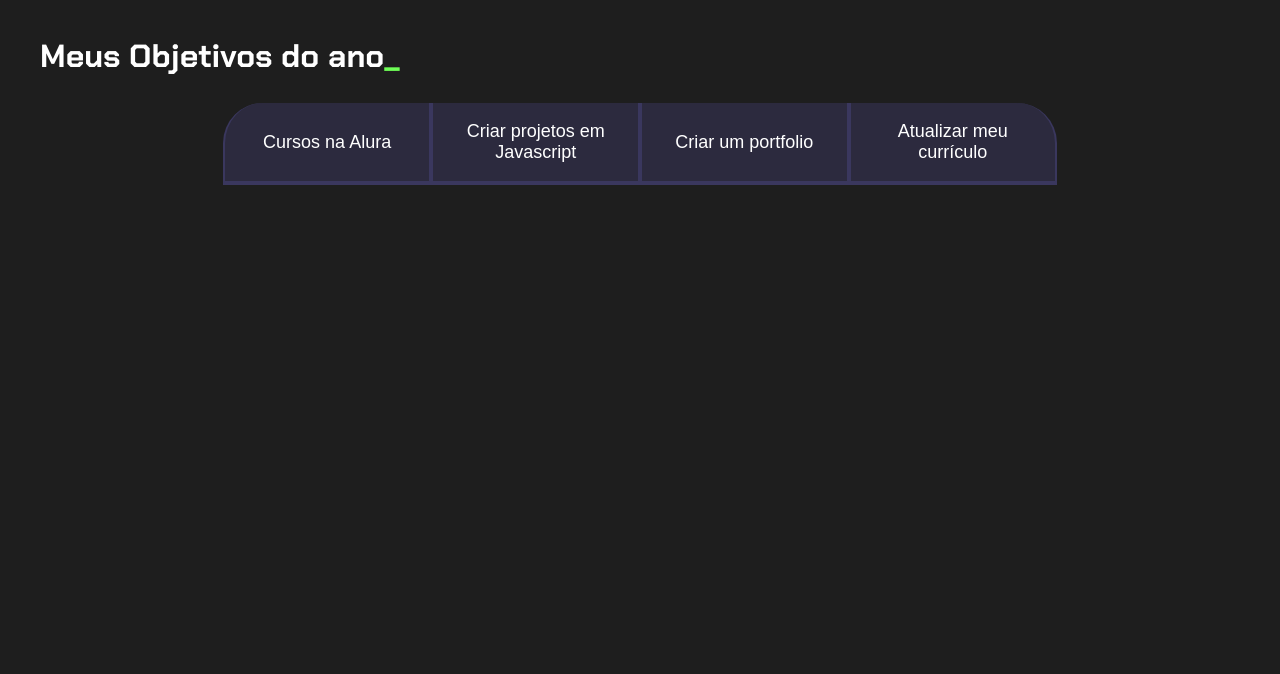
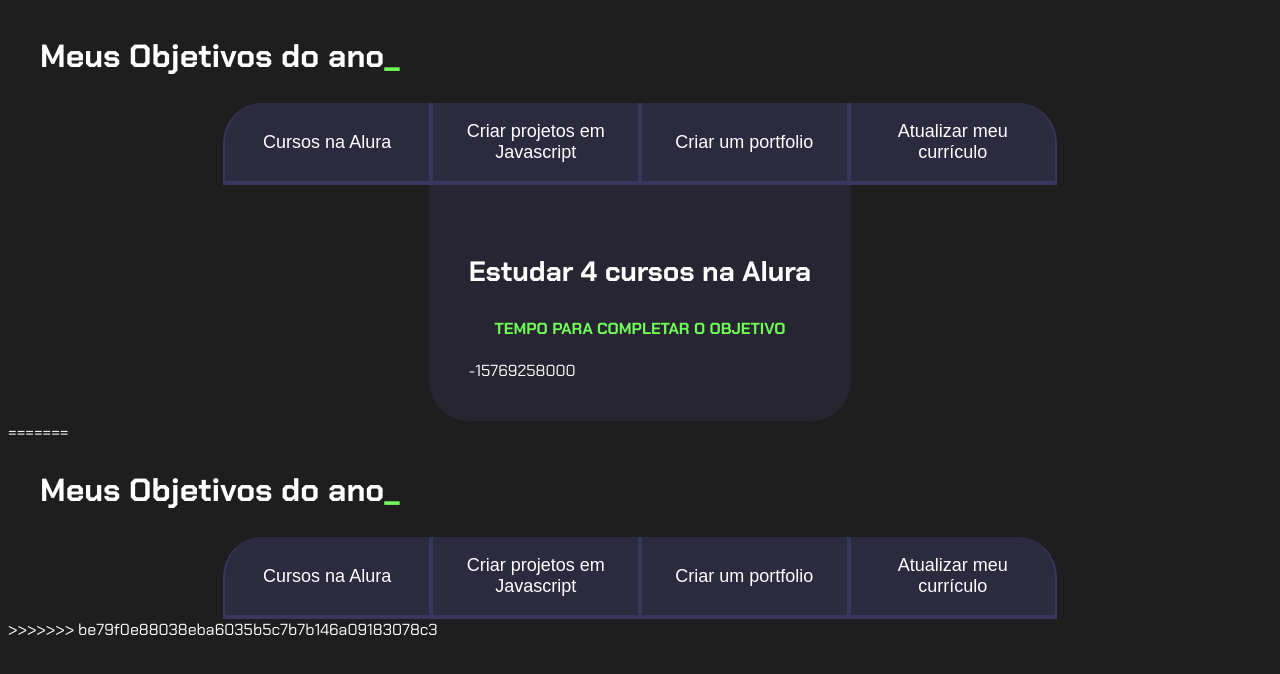
Before and after one commit to adhan-mattos/projeto-de-vida., a plain HTML site: page index.html in a window 1280 px wide. Drawn offline with Linux system fonts and the light colour scheme.

Commit message:
index.html

```diff
--- a/index.html
+++ b/index.html
@@ -17,5 +17,50 @@
             <button class="botao">Criar um portfolio</button>
             <button class="botao">Atualizar meu currículo</button>
         </div>
+        <div class="abas-textos">
+            <div class="aba-conteudo ativo">
+                <h3 class="aba-conteudo-titulo-principal">Estudar 4 cursos na Alura</h3>
+                <h4 class="aba-conteudo-titulo-secundario">Tempo para completar o objetivo</h4>
+                <div class="contador"></div>
+            </div>
+            <div class="aba-conteudo">
+                <h3 class="aba-conteudo-titulo-principal">Criar 5 projetos em Javascript</h3>
+                <h4 class="aba-conteudo-titulo-secundario">Tempo para completar o objetivo</h4>
+                <div class="contador"></div>
+            </div>
+            <div class="aba-conteudo">
+                <h3 class="aba-conteudo-titulo-principal">Criar um portfolio com os meus 3 melhores projetos</h3>
+                <h4 class="aba-conteudo-titulo-secundario">Tempo para completar o objetivo</h4>
+                <div class="contador"></div>
+            </div>
+            <div class="aba-conteudo">
+                <h3 class="aba-conteudo-titulo-principal">Atualizar meu curriculo com os certificados da Alura</h3>
+                <h4 class="aba-conteudo-titulo-secundario">Tempo para completar o objetivo</h4>
+                <div class="contador"></div>
+            </div>
+        </div>
+    </div>
+    </section>
+    <script src="main.js"></script>
+</body>
+</html>
+=======
+<head>
+    <meta charset="UTF-8">
+    <meta name="viewport" content="width=device-width, initial-scale=1.0">
+    <title>Meus objetivos do ano</title>
+    <link rel="stylesheet" href="style.css">
+</head>
+
+<body>
+    <section class="conteudo-principal">
+        <h2 class="titulo-principal">Meus Objetivos do ano<span>_</span></h2>
+        <div class="botoes">
+            <button class="botao">Cursos na Alura</button>
+            <button class="botao">Criar projetos em Javascript</button>
+            <button class="botao">Criar um portfolio</button>
+            <button class="botao">Atualizar meu currículo</button>
+        </div>
     </section>
 </body>
+>>>>>>> be79f0e88038eba6035b5c7b7b146a09183078c3
--- /dev/null
+++ b/main.js
@@ -0,0 +1,21 @@
+const botoes = document.querySelectorAll(".botao");
+const textos = document.querySelectorAll(".aba-conteudo");
+
+for (let i = 0; i < botoes.length; i++) {
+    botoes[i].onclick = function () {
+
+        for (let j = 0; j < botoes.length; j++) {
+            botoes[j].classList.remove("ativo");
+            textos[j].classList.remove("ativo");
+        }
+
+        botoes[i].classList.add("ativo");
+        textos[i].classList.add("ativo");
+    }
+}
+
+const contadores = document.querySelectorAll(".contador");
+const tempoObjetivo1 = new Date("2023-10-05T00:00:00");
+let tempoAtual = new Date();
+
+contadores[0].textContent = tempoObjetivo1 - tempoAtual;
--- a/style.css
+++ b/style.css
@@ -1,5 +1,109 @@
 @import url('https://fonts.googleapis.com/css2?family=Chakra+Petch:wght@400;700&display=swap');
 
+ HEAD
+:root {
+    --cor-de-fundo: #1E1E1E;
+    --verde: #6FFF57;
+    --branco: #FFFFFF;
+    --botao-ativo: #3A375E;
+    --botao-inativo: rgba(58, 55, 94, 0.5);
+    --texto-fundo: rgba(58, 55, 94, 0.3);
+}
+
+body {
+    background-color: var(--cor-de-fundo);
+    color: var(--branco);
+    font-family: 'Chakra Petch', sans-serif;
+}
+
+
+.conteudo-principal {
+    display: flex;
+    flex-direction: column;
+    justify-content: center;
+    align-items: center;
+    max-width: 1200px;
+    width: 100%;
+    margin: 0 auto;
+}
+
+.titulo-principal {
+    text-align: left;
+    width: 100%;
+    font-size: 32px;
+}
+
+.titulo-principal span {
+    color: var(--verde);
+}
+
+
+.botao {
+    font-family: 'Chakra Petch', sans-serif;
+    background-color: var(--botao-inativo);
+    color: var(--branco);
+    display: flex;
+    justify-content: center;
+    padding: 1em;
+    font-size: 18px;
+    align-items: center;
+    width: 100%;
+    border-bottom: 4px solid var(--botao-ativo);
+    border-left: 2px solid var(--botao-ativo);
+    border-right: 2px solid var(--botao-ativo);
+    border-top: none;
+}
+
+.botao:first-child {
+    border-radius: 40px 40px 0 0;
+}
+
+.botoes {
+    display: block;
+}
+
+.botao.ativo{
+    background-color: var(--botao-ativo);
+    border-bottom: 4px solid var(--verde);
+}
+
+.abas-textos{
+    background-color: var(--texto-fundo);
+    padding: 40px;
+    border-radius: 0 0 40px 40px;
+}
+.aba-conteudo.ativo{
+    display:block;
+}
+
+.aba-conteudo{
+    display: none;
+}
+
+.aba-conteudo-titulo-principal{
+    font-size: 28px;
+    text-align: center;
+}
+.aba-conteudo-titulo-secundario{
+    text-align: center;
+    color: var(--verde);
+    text-transform: uppercase;
+}
+
+
+@media screen and (min-width: 768px) {
+    .botoes {
+        display: flex;
+    }
+
+    .botao:first-child {
+        border-radius: 40px 0 0 0;
+    }
+
+    .botao:last-child {
+        border-radius: 0 40px 0 0;
+    }
+}
 :root {
     --cor-de-fundo: #1E1E1E;
     --verde: #6FFF57;
```
